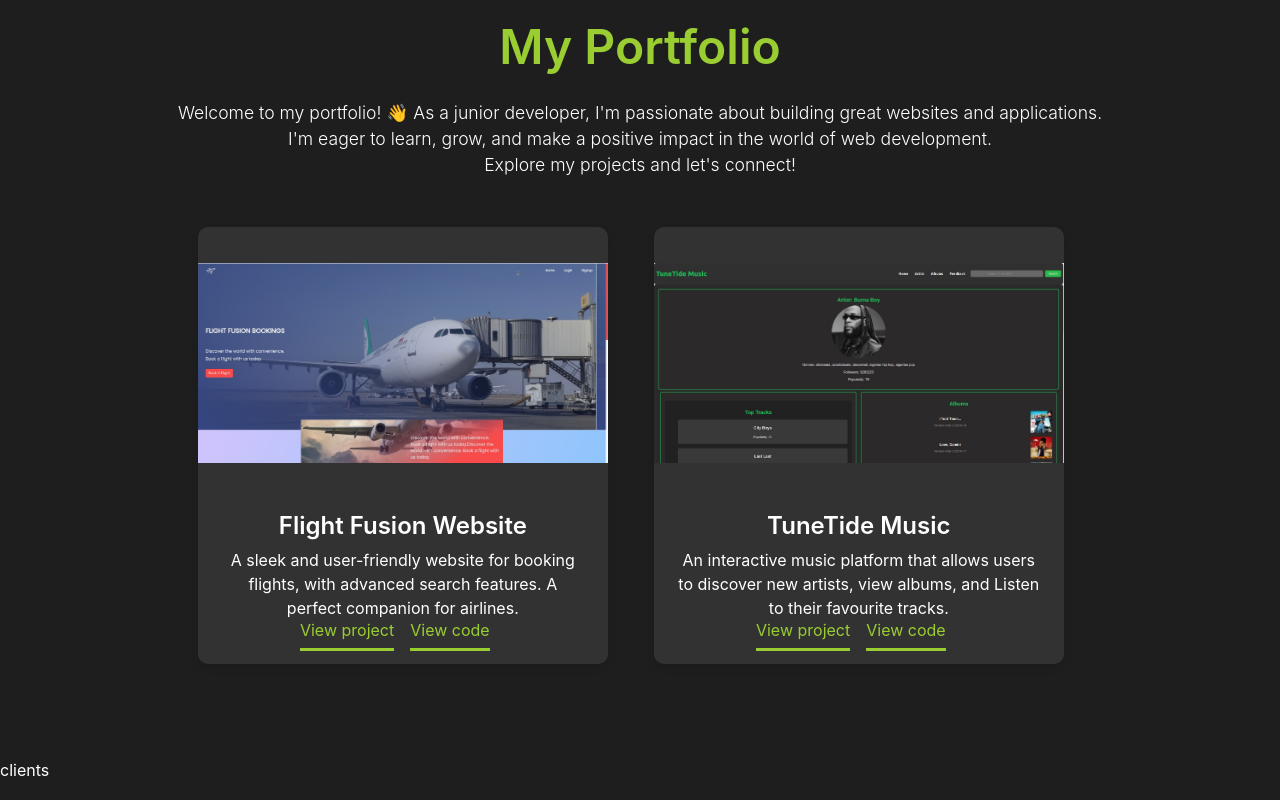
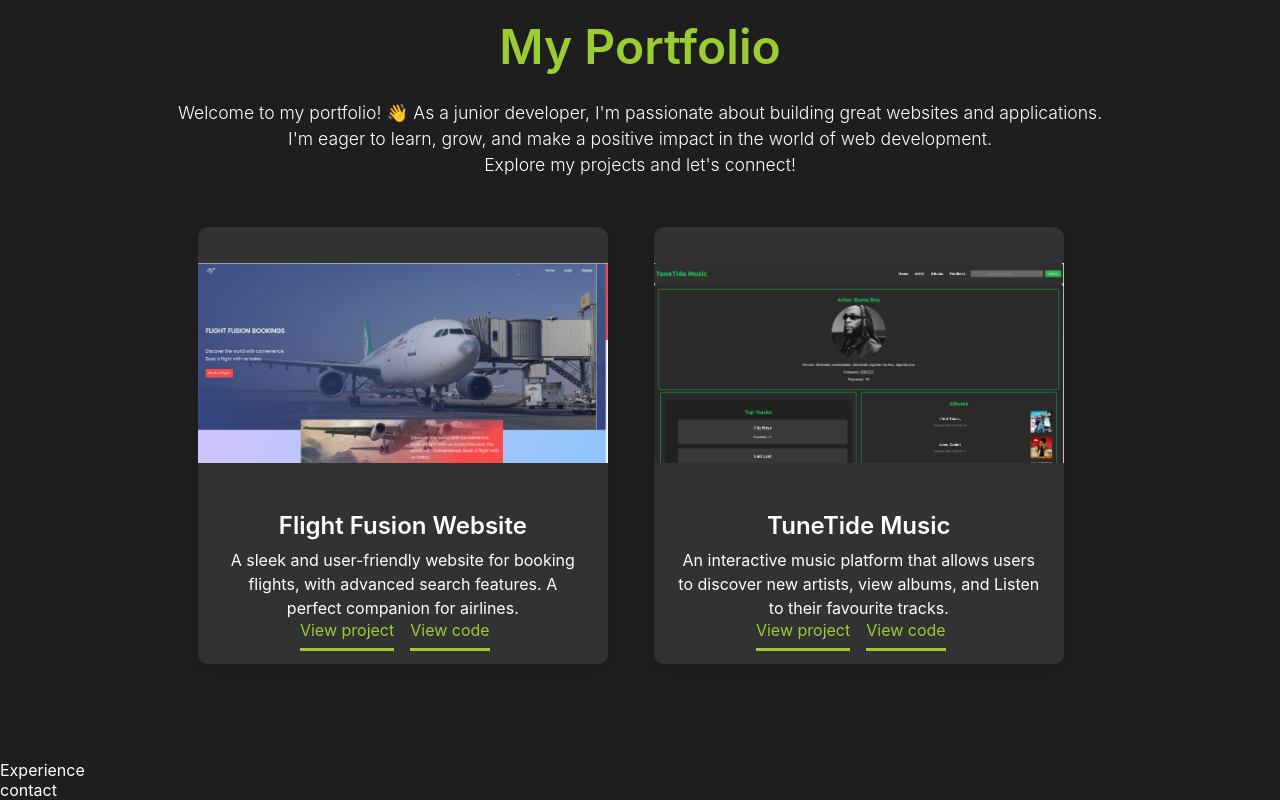
Before and after one commit to maruruis/portofolio-ian, a React (Create React App) app in the folder client/client/: page / in a window 1280 px wide. Shown: the part 1683-2483 px from the top of the page. Built offline with nearby package versions, Linux system fonts and the light colour scheme.

Commit message:
added other components and files

```diff
--- a/client/client/src/App.js
+++ b/client/client/src/App.js
@@ -4,6 +4,7 @@ import Intro from './Components/Intro';
 import Skills from './Components/Skills';
 import Portfolio from './Components/Portfolio';
 import Experience from './Components/Experience';
+import Contact from './Components/Contact';
 
 function App() {
   return (
@@ -13,6 +14,7 @@ function App() {
       <Skills/>
       <Portfolio/>
       <Experience/>
+      <Contact/>
     </div>
   );
 }
--- /dev/null
+++ b/client/client/src/Components/Contact.js
@@ -0,0 +1,9 @@
+import React from 'react'
+
+export default function Contact() {
+  return (
+    <section className='contact'>
+        contact
+    </section>
+  )
+}
--- a/client/client/src/Components/Experience.js
+++ b/client/client/src/Components/Experience.js
@@ -4,7 +4,7 @@ import "../Css/Experience.css"
 export default function Experience() {
   return (
     <section id='myClients'>
-        clients
+      Experience
     </section>
   )
 }
```
Also changed, not shown: client/client/src/Css/Contact.css (added).
